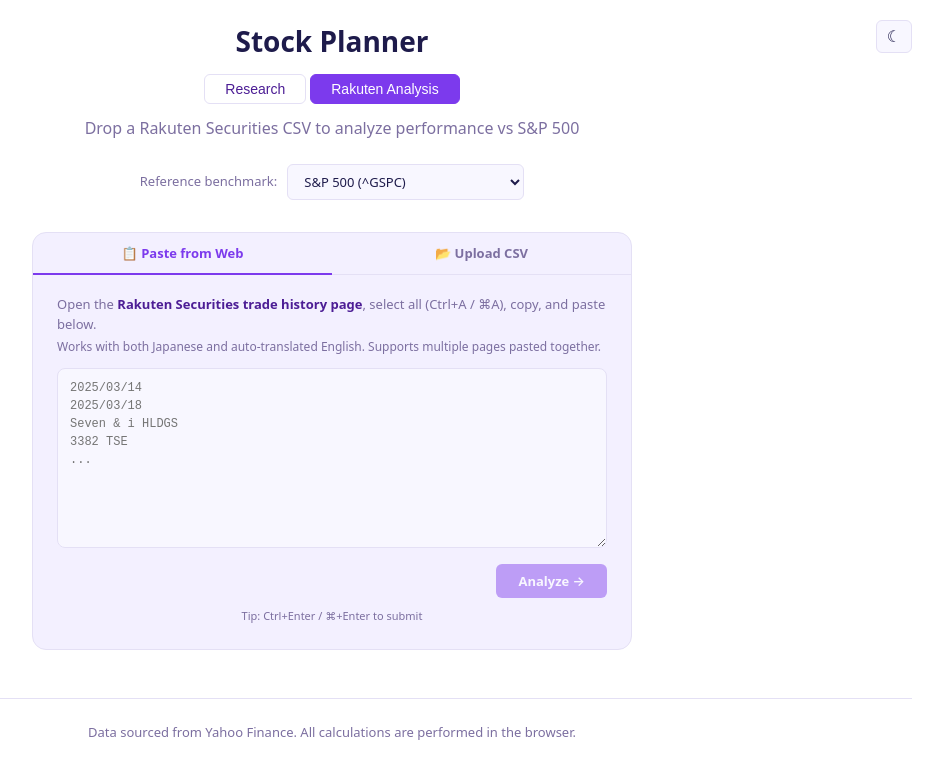
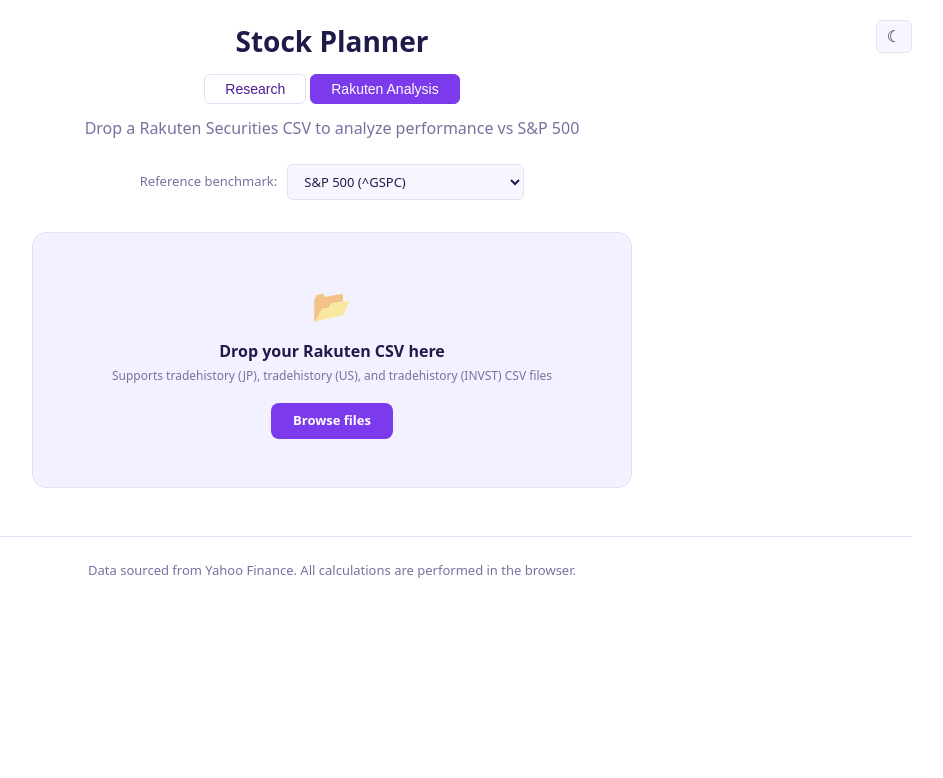
Before and after one commit to anoff/stock-planner, a React (Vite) app in the folder web/: page / in a window 1280 px wide. Both pictures are taken after a click on the button "Rakuten Analysis". Shown: the top 778 px of the page, without its empty margins (308-1251 px from the left). Built offline with nearby package versions, Linux system fonts and the light colour scheme.

Commit message:
remove text paste

```diff
--- a/web/src/App.tsx
+++ b/web/src/App.tsx
@@ -7,7 +7,7 @@ import ResearchPage from "./components/ResearchPage";
 import PositionChart from "./components/PositionChart";
 import ClosedPositions from "./components/ClosedPositions";
 import OutperformanceChart from "./components/OutperformanceChart";
-import { decodeFile, parseTrades, parsePastedTrades } from "./utils/csv";
+import { decodeFile, parseTrades } from "./utils/csv";
 import { fetchPriceData } from "./utils/prices";
 import {
   aggregatePositions,
@@ -139,23 +139,6 @@ function App() {
     [processTrades]
   );
 
-  const handlePaste = useCallback(
-    async (pastedText: string) => {
-      try {
-        setState({ stage: "parsing" });
-        const allTrades: Trade[] = parsePastedTrades(pastedText);
-        console.log(`Parsed pasted text: ${allTrades.length} trades`);
-        await processTrades(allTrades);
-      } catch (err) {
-        setState({
-          stage: "error",
-          message: err instanceof Error ? err.message : String(err),
-        });
-      }
-    },
-    [processTrades]
-  );
-
   const benchmarkName =
     BENCHMARK_OPTIONS.find((b) => b.ticker === benchmarkTicker)?.name ??
     benchmarkTicker;
@@ -217,7 +200,7 @@ function App() {
                     ))}
                   </select>
                 </div>
-                <DropZone onFileLoaded={handleFile} onPasteLoaded={handlePaste} />
+                <DropZone onFileLoaded={handleFile} />
               </>
             )}
 
--- a/web/src/components/DropZone.tsx
+++ b/web/src/components/DropZone.tsx
@@ -1,19 +1,12 @@
-import { useCallback, useRef, useState } from "react";
+import { useCallback, useState } from "react";
 
 interface DropZoneProps {
   onFileLoaded: (data: ArrayBuffer, fileName: string) => void;
-  onPasteLoaded: (text: string) => void;
 }
 
-type Tab = "paste" | "csv";
+export default function DropZone({ onFileLoaded }: DropZoneProps) {
+  const [dragOver, setDragOver] = useState(false);
 
-export default function DropZone({ onFileLoaded, onPasteLoaded }: DropZoneProps) {
-  const [activeTab, setActiveTab] = useState<Tab>("paste");
-  const [pasteText, setPasteText] = useState("");
-  const [dragOver, setDragOver] = useState(false);
-  const textareaRef = useRef<HTMLTextAreaElement>(null);
-
-  // ── CSV upload handlers ────────────────────────────────────────
   const handleDrop = useCallback(
     (e: React.DragEvent) => {
       e.preventDefault();
@@ -32,143 +25,19 @@ export default function DropZone({ onFileLoaded, onPasteLoaded }: DropZoneProps)
     [onFileLoaded]
   );
 
-  // ── Paste submit ───────────────────────────────────────────────
-  const handleAnalyze = useCallback(() => {
-    const text = pasteText.trim();
-    if (text) onPasteLoaded(text);
-  }, [pasteText, onPasteLoaded]);
-
-  const handleKeyDown = useCallback(
-    (e: React.KeyboardEvent<HTMLTextAreaElement>) => {
-      // Ctrl/Cmd+Enter to submit
-      if (e.key === "Enter" && (e.ctrlKey || e.metaKey)) {
-        e.preventDefault();
-        handleAnalyze();
-      }
-    },
-    [handleAnalyze]
-  );
-
-  // ── Shared container style ─────────────────────────────────────
-  const containerStyle: React.CSSProperties = {
-    maxWidth: 600,
-    margin: "32px auto",
-    backgroundColor: "var(--bg-card)",
-    border: "1px solid var(--border)",
-    borderRadius: 14,
-    overflow: "hidden",
-  };
-
-  // ── Tab bar styles ─────────────────────────────────────────────
-  const tabBarStyle: React.CSSProperties = {
-    display: "flex",
-    borderBottom: "1px solid var(--border)",
-  };
-
-  const tabStyle = (tab: Tab): React.CSSProperties => ({
-    flex: 1,
-    padding: "11px 0",
-    fontSize: 13,
-    fontWeight: 600,
-    fontFamily: "inherit",
-    cursor: "pointer",
-    border: "none",
-    borderBottom: activeTab === tab ? "2px solid var(--accent)" : "2px solid transparent",
-    backgroundColor: "transparent",
-    color: activeTab === tab ? "var(--accent)" : "var(--text-muted)",
-    transition: "color 0.15s, border-color 0.15s",
-    marginBottom: -1,
-  });
-
   return (
-    <div style={containerStyle}>
-      {/* Tab bar */}
-      <div style={tabBarStyle}>
-        <button style={tabStyle("paste")} onClick={() => setActiveTab("paste")}>
-          📋 Paste from Web
-        </button>
-        <button style={tabStyle("csv")} onClick={() => setActiveTab("csv")}>
-          📂 Upload CSV
-        </button>
-      </div>
-
-      {/* ── Paste tab ─────────────────────────────────────────────── */}
-      {activeTab === "paste" && (
-        <div style={{ padding: "20px 24px 24px" }}>
-          <p style={{ fontSize: 13, color: "var(--text-muted)", margin: "0 0 4px" }}>
-            Open the{" "}
-            <strong style={{ color: "var(--text-secondary)" }}>
-              Rakuten Securities trade history page
-            </strong>
-            , select all (Ctrl+A / ⌘A), copy, and paste below.
-          </p>
-          <p style={{ fontSize: 12, color: "var(--text-muted)", margin: "0 0 12px" }}>
-            Works with both Japanese and auto-translated English. Supports multiple pages pasted together.
-          </p>
-          <textarea
-            ref={textareaRef}
-            value={pasteText}
-            onChange={(e) => setPasteText(e.target.value)}
-            onKeyDown={handleKeyDown}
-            placeholder={"2025/03/14\n2025/03/18\nSeven & i HLDGS\n3382 TSE\n..."}
-            spellCheck={false}
-            style={{
-              width: "100%",
-              height: 180,
-              resize: "vertical",
-              fontFamily: "monospace",
-              fontSize: 12,
-              padding: "10px 12px",
-              borderRadius: 8,
-              border: "1px solid var(--border)",
-              backgroundColor: "var(--bg-surface)",
-              color: "var(--text)",
-              outline: "none",
-              boxSizing: "border-box",
-              lineHeight: 1.5,
-            }}
-            onFocus={(e) => {
-              e.currentTarget.style.borderColor = "var(--accent-light)";
-            }}
-            onBlur={(e) => {
-              e.currentTarget.style.borderColor = "var(--border)";
-            }}
-          />
-          <div style={{ display: "flex", justifyContent: "flex-end", marginTop: 10, gap: 8 }}>
-            {pasteText && (
-              <button
-                className="btn btn-sm"
-                onClick={() => setPasteText("")}
-              >
-                Clear
-              </button>
-            )}
-            <button
-              className="btn btn-primary"
-              disabled={!pasteText.trim()}
-              onClick={handleAnalyze}
-              style={{ opacity: pasteText.trim() ? 1 : 0.45, cursor: pasteText.trim() ? "pointer" : "default" }}
-            >
-              Analyze →
-            </button>
-          </div>
-          <p style={{ fontSize: 11, color: "var(--text-muted)", margin: "10px 0 0", textAlign: "center" }}>
-            Tip: Ctrl+Enter / ⌘+Enter to submit
-          </p>
-        </div>
-      )}
-
-      {/* ── CSV upload tab ─────────────────────────────────────────── */}
-      {activeTab === "csv" && (
     <div
       onDragOver={(e) => { e.preventDefault(); setDragOver(true); }}
       onDragLeave={() => setDragOver(false)}
       onDrop={handleDrop}
       style={{
+        maxWidth: 600,
+        margin: "32px auto",
         padding: "48px 24px",
         textAlign: "center",
-            backgroundColor: dragOver ? "var(--accent-surface)" : "transparent",
-            borderRadius: "0 0 14px 14px",
+        backgroundColor: dragOver ? "var(--accent-surface)" : "var(--bg-card)",
+        border: "1px solid var(--border)",
+        borderRadius: 14,
         transition: "background-color 0.2s",
         cursor: "pointer",
       }}
@@ -178,7 +47,7 @@ export default function DropZone({ onFileLoaded, onPasteLoaded }: DropZoneProps)
         Drop your Rakuten CSV here
       </p>
       <p style={{ fontSize: 12, color: "var(--text-muted)", margin: "0 0 18px" }}>
-            Supports tradehistory (JP) and tradehistory (INVST) CSV files
+        Supports tradehistory (JP), tradehistory (US), and tradehistory (INVST) CSV files
       </p>
       <label
         style={{
@@ -208,7 +77,5 @@ export default function DropZone({ onFileLoaded, onPasteLoaded }: DropZoneProps)
         />
       </label>
     </div>
-      )}
-    </div>
   );
 }
--- a/web/src/utils/csv.ts
+++ b/web/src/utils/csv.ts
@@ -32,11 +32,41 @@ function parseJpNum(val: string): number {
 }
 
 /**
- * Parse a Rakuten trade-history CSV (JP stocks or investment trusts) into Trade objects.
+ * Find the first header that contains all of the given keyword substrings.
+ * Used to locate columns whose names may vary in parenthesis style
+ * (e.g. full-width 「（US$）」 vs half-width 「(US$)」).
+ */
+function findHeader(headers: string[], ...keywords: string[]): string | undefined {
+  return headers.find((h) => keywords.every((kw) => h.includes(kw)));
+}
+
+/**
+ * Look up a column value by keyword matching instead of exact header name.
+ * Returns an empty string when no matching header is found.
+ */
+function getColByKeywords(
+  row: Record<string, string>,
+  headers: string[],
+  ...keywords: string[]
+): string {
+  const header = findHeader(headers, ...keywords);
+  return header !== undefined ? (row[header] ?? "") : "";
+}
+
+/**
+ * Parse a Rakuten trade-history CSV into Trade objects.
  *
- * Supports two formats:
- *  - JP stocks: tradehistory(JP)_*.csv — has 銘柄コード column
+ * Supports three formats:
+ *  - JP stocks:         tradehistory(JP)_*.csv    — has 銘柄コード column
  *  - Investment trusts: tradehistory(INVST)_*.csv — has ファンド名 column
+ *  - US stocks:         tradehistory(US)_*.csv    — has ティッカー column
+ *
+ * For US stocks the Yahoo Finance ticker is used as-is (no exchange suffix).
+ * Price and cost-basis amounts are stored in USD so they remain consistent
+ * with Yahoo Finance price history, which is also denominated in USD.
+ * The USD amount is derived by dividing the JPY settlement amount by the
+ * exchange rate recorded in the CSV, which includes fees — mirroring how
+ * JP stocks use 受渡金額[円] (fees included) as the cost basis.
  *
  * Returns all trades (both buy and sell) with the `side` field set accordingly.
  */
@@ -53,18 +83,20 @@ export function parseTrades(csvText: string): Trade[] {
   const trades: Trade[] = [];
   const headers = result.meta.fields ?? [];
 
-  // Detect format: JP stocks vs investment trusts
+  // Detect format: JP stocks vs investment trusts vs US stocks
   const isJpStocks = headers.includes("銘柄コード");
   const isFunds = headers.includes("ファンド名");
+  const isUsStocks = headers.includes("ティッカー");
 
-  if (!isJpStocks && !isFunds) {
+  if (!isJpStocks && !isFunds && !isUsStocks) {
     throw new Error(
-      "Unsupported CSV format. Expected Rakuten trade history (JP stocks or investment trusts)."
+      "Unsupported CSV format. Expected Rakuten trade history (JP stocks, US stocks, or investment trusts)."
     );
   }
 
   for (const row of result.data) {
-    const rawSide = isJpStocks ? row["売買区分"] : row["取引"];
+    // US stocks and JP stocks both use 売買区分; investment trusts use 取引
+    const rawSide = isFunds ? row["取引"] : row["売買区分"];
     const isBuy = rawSide === "買付";
     const isSell = rawSide === "売付";
     if (!isBuy && !isSell) continue;
@@ -82,6 +114,11 @@ export function parseTrades(csvText: string): Trade[] {
       tickerCode = (row["銘柄コード"] ?? "").trim();
       name = (row["銘柄名"] ?? "").trim();
       yfTicker = `${tickerCode}.T`;
+    } else if (isUsStocks) {
+      tickerCode = (row["ティッカー"] ?? "").trim();
+      name = (row["銘柄名"] ?? "").trim();
+      // US tickers are used directly on Yahoo Finance (no exchange suffix)
+      yfTicker = tickerCode;
     } else {
       name = (row["ファンド名"] ?? "").trim();
       // For funds, we'll map them to proxy tickers later
@@ -89,136 +126,41 @@ export function parseTrades(csvText: string): Trade[] {
       yfTicker = "";
     }
 
-    const qty = parseJpNum(
-      isJpStocks ? row["数量［株］"] ?? "0" : row["数量［口］"] ?? "0"
-    );
-    const price = parseJpNum(
-      isJpStocks ? row["単価［円］"] ?? "0" : row["単価"] ?? "0"
-    );
-    const amount = parseJpNum(
-      isJpStocks
-        ? row["受渡金額［円］"] ?? "0"
-        : row["受渡金額/(ポイント利用)[円]"] ?? "0"
-    );
+    let qty: number;
+    let price: number;
+    let amount: number;
+
+    if (isJpStocks) {
+      qty = parseJpNum(row["数量［株］"] ?? "0");
+      price = parseJpNum(row["単価［円］"] ?? "0");
+      amount = parseJpNum(row["受渡金額［円］"] ?? "0");
+    } else if (isUsStocks) {
+      // Quantity column has no unit suffix for US stocks; match by keyword
+      const qtyHeader = findHeader(headers, "数量") ?? "数量";
+      qty = parseJpNum(row[qtyHeader] ?? "0");
+
+      // Unit price in USD — column name contains both 単価 and US
+      price = parseJpNum(getColByKeywords(row, headers, "単価", "US") || "0");
+
+      // Settlement amount: convert the JPY total (including fees) to USD using
+      // the exchange rate column so cost basis is in the same currency as the
+      // Yahoo Finance prices returned for US tickers.
+      const jpyAmount = parseJpNum(
+        getColByKeywords(row, headers, "受渡金額", "円") || "0"
+      );
+      const fxRate = parseJpNum(
+        getColByKeywords(row, headers, "為替") || "1"
+      );
+      amount = fxRate > 0 ? jpyAmount / fxRate : jpyAmount;
+    } else {
+      qty = parseJpNum(row["数量［口］"] ?? "0");
+      price = parseJpNum(row["単価"] ?? "0");
+      amount = parseJpNum(row["受渡金額/(ポイント利用)[円]"] ?? "0");
+    }
 
     if (qty > 0 && amount > 0) {
       trades.push({ date, tickerCode, name, yfTicker, qty, price, amount, side });
     }
-  }
-
-  return trades;
-}
-
-/**
- * Parse trade history pasted directly from the Rakuten Securities web UI.
- *
- * The web UI trade-history page can be copied as plain text (select all → copy).
- * It may appear in Japanese, in auto-translated English, or as a mix of both
- * when the user copies across two paginated views.
- *
- * Each record occupies exactly 16 non-blank, non-header lines:
- *   [0]  Execution date  YYYY/MM/DD
- *   [1]  Delivery date   YYYY/MM/DD
- *   [2]  Security name
- *   [3]  Ticker + exchange  e.g. "3093 東証"  or  "3382 TSE"
- *   [4]  Account type   (ignored)
- *   [5]  Transaction type  (ignored)
- *   [6]  Side  "買付" | "売付" | "Purchase" | …
- *   [7]  Credit classification  (ignored)
- *   [8]  Payment deadline  (ignored)
- *   [9]  Quantity  "300 株" | "200 shares"
- *  [10]  Unit price  "1,816.0"
- *  [11]  Commission  (ignored)
- *  [12]  Tax  (ignored)
- *  [13]  Various costs  (ignored)
- *  [14]  Tax classification  (ignored)
- *  [15]  Delivery amount  "544,800"
- *
- * Column-header labels (both JP and EN) are stripped before counting, so the
- * offsets stay consistent regardless of how many header rows appear.
- *
- * Duplicate rows (same date + ticker + qty + price + side) are deduplicated,
- * which handles the common case where the user copies across a JP/EN boundary
- * and the same trades appear twice.
- */
-export function parsePastedTrades(text: string): Trade[] {
-  const DATE_RE = /^\d{4}\/\d{2}\/\d{2}$/;
-  // Ticker line: 3–4 digit code + optional letter suffix + whitespace + exchange name
-  const TICKER_RE = /^(\d{3,4}[A-Z]?)\s+\S/;
-  // Quantity line: digits (with commas) followed by 株 or shares
-  const QTY_RE = /^([\d,]+)\s*(?:株|shares)$/i;
-
-  // Column-header labels that appear in the pasted text but are NOT data values.
-  // Lowercased so we can compare after line.toLowerCase().
-  const SKIP_TOKENS = new Set([
-    // EN column headers
-    "ate of execution", "date of execution", "delivery date", "brand",
-    "account", "transaction", "buying and selling", "credit classification",
-    "deadline for payment", "quantity", "unit price ［yen］", "commission ［yen］",
-    "tax ［yen］", "various costs ［yen］", "tax classification",
-    "delivery amount ［yen］", "details",
-    // JP column headers
-    "約定日", "受渡日", "銘柄", "口座", "取引", "売買", "信用区分", "弁済期限",
-    "数量", "単価［円］", "手数料［円］", "税金［円］", "諸費用［円］", "税区分",
-    "受渡金額［円］", "詳細",
-  ]);
-
-  const lines = text
-    .split(/\r?\n/)
-    .map((l) => l.trim())
-    .filter((l) => l !== "" && !SKIP_TOKENS.has(l.toLowerCase()));
-
-  const trades: Trade[] = [];
-  // Deduplicate by (date, ticker, qty, price, side) to handle JP/EN boundary overlap
-  const seen = new Set<string>();
-
-  let i = 0;
-  while (i < lines.length - 15) {
-    // Anchor: two consecutive YYYY/MM/DD lines mark the start of a record
-    if (DATE_RE.test(lines[i]) && DATE_RE.test(lines[i + 1])) {
-      // Sanity check: line i+3 should look like a ticker line
-      const tickerMatch = TICKER_RE.exec(lines[i + 3]);
-      if (tickerMatch) {
-        const execDate = new Date(lines[i].replace(/\//g, "-"));
-        const name = lines[i + 2];
-        const tickerCode = tickerMatch[1];
-        const sideRaw = lines[i + 6];
-        const qtyLine = lines[i + 9];
-        const priceStr = lines[i + 10];
-        const amountStr = lines[i + 15];
-
-        const isBuy = sideRaw === "買付" || sideRaw.toLowerCase() === "purchase";
-        const isSell = sideRaw === "売付" || /^(sell|sale)$/i.test(sideRaw.trim());
-
-        if (isBuy || isSell) {
-          const qtyMatch = QTY_RE.exec(qtyLine);
-          if (qtyMatch) {
-            const qty = parseFloat(qtyMatch[1].replace(/,/g, ""));
-            const price = parseJpNum(priceStr);
-            const amount = parseJpNum(amountStr);
-
-            if (qty > 0 && amount > 0 && !isNaN(price)) {
-              const side: "buy" | "sell" = isBuy ? "buy" : "sell";
-              const yfTicker = `${tickerCode}.T`;
-              const dedupeKey = `${lines[i]}|${tickerCode}|${qty}|${price}|${side}`;
-              if (!seen.has(dedupeKey)) {
-                seen.add(dedupeKey);
-                trades.push({ date: execDate, tickerCode, name, yfTicker, qty, price, amount, side });
-              }
-            }
-          }
-        }
-        i += 16;
-        continue;
-      }
-    }
-    i++;
-  }
-
-  if (trades.length === 0) {
-    throw new Error(
-      "No trades found. Make sure you copied the full trade history table from the Rakuten Securities web UI."
-    );
   }
 
   return trades;
```
Also changed, not shown: 1 other file (tests, documents, lock files or other folders). Lines whose indentation alone changed are shown as unchanged.
